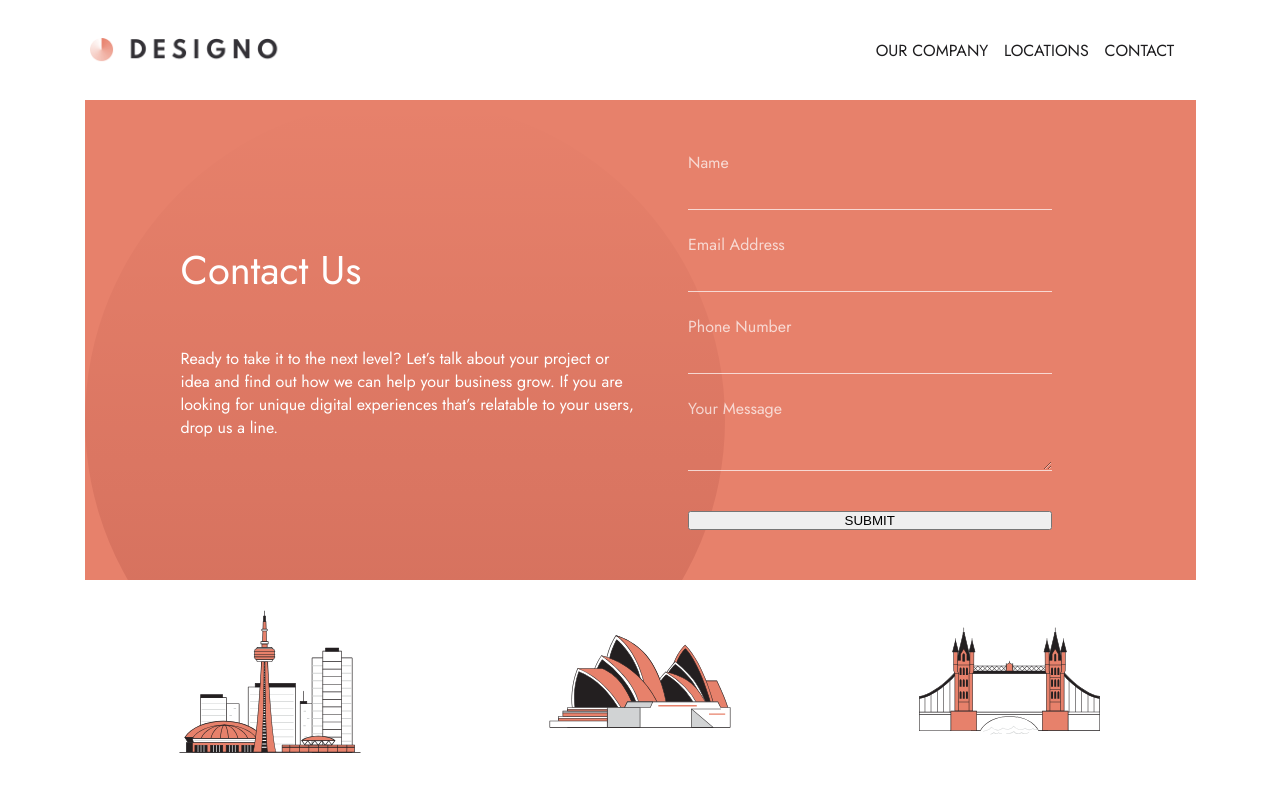
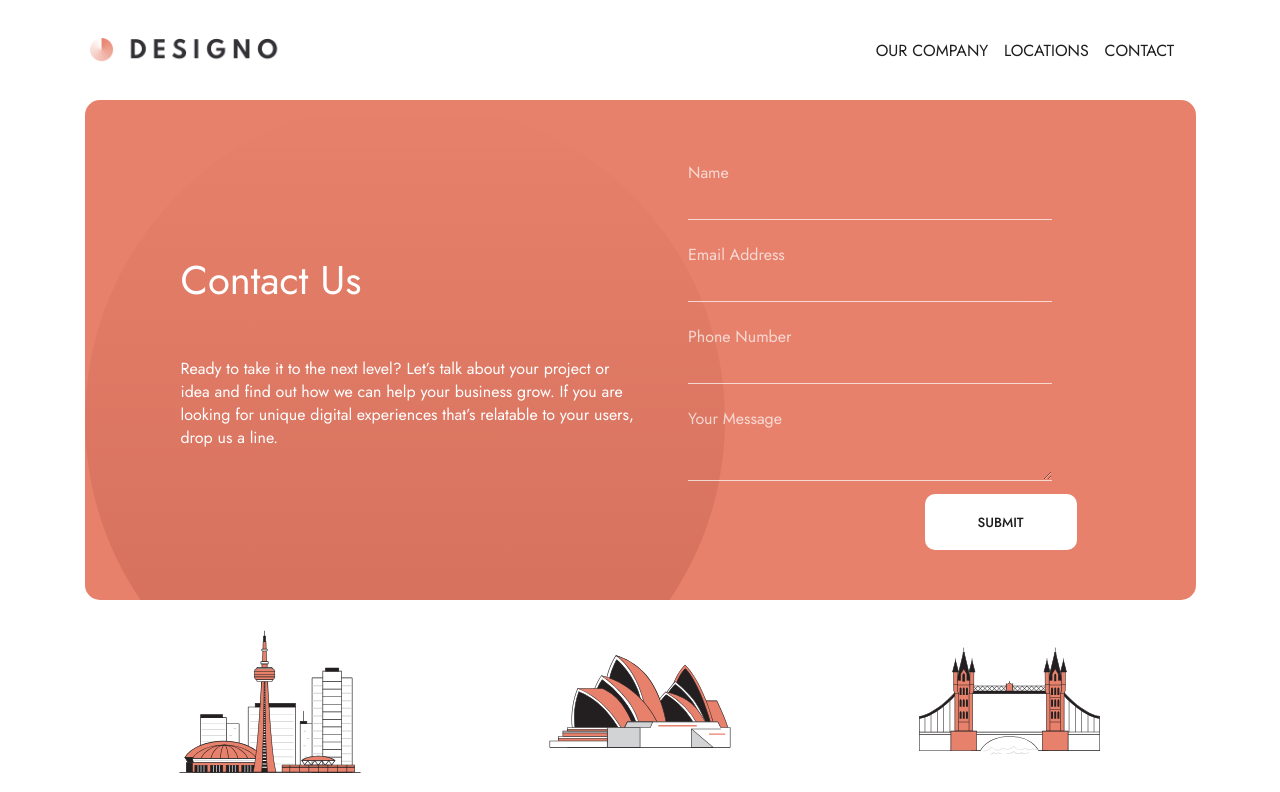
Before and after one commit to LeoLoureiro-code/Designo, an Angular app: page /contact in a window 1280 px wide. Shown: the top 792 px of the page. Built offline with nearby package versions, Linux system fonts and the light colour scheme.

Commit message:
finish styles contact page desktop

```diff
--- a/src/components/contact-us/contact-us.component.scss
+++ b/src/components/contact-us/contact-us.component.scss
@@ -4,11 +4,13 @@
 section{
     width: 1111px;
     font-family: $font;
+
 }
 .contact{
     width: 100%;
-    height: 480px;
+    height: 500px;
     background-color: $peach;
+    border-radius: 15px;
     display: flex;
     justify-content: space-between;
     background-image: url(../../../public/assets/contact/desktop/bg-pattern-hero-desktop.svg);
@@ -41,7 +43,9 @@ h2{
     display: flex;
     flex-direction: column;
     justify-content: center;
+    height: 90%;
     padding: 0 3rem 0 3rem;
+    position: relative;
 }
 
 .input-div{
@@ -71,5 +75,9 @@ label{
 }
 
 .submit{
-    margin-top: 2rem;
+    position: absolute;
+    bottom: 0%;
+    right: 5%;
+    @extend %btn;
+    border: none;
 }
```
